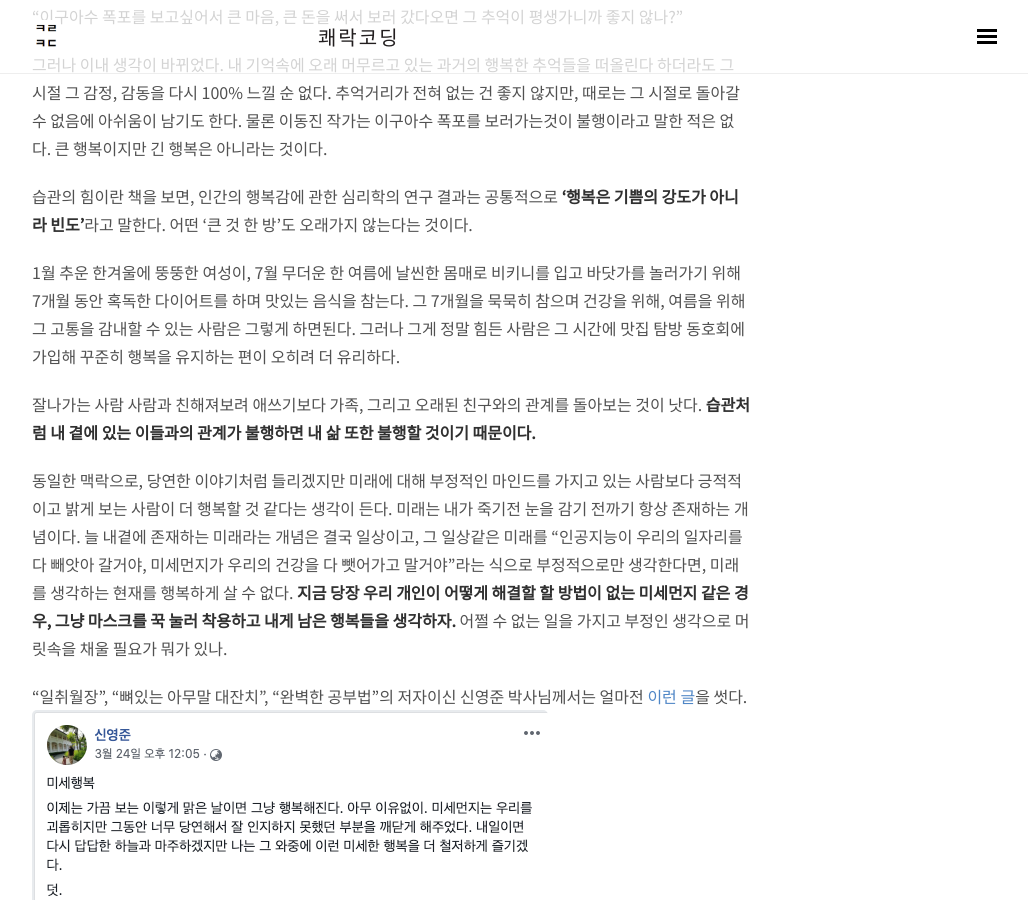
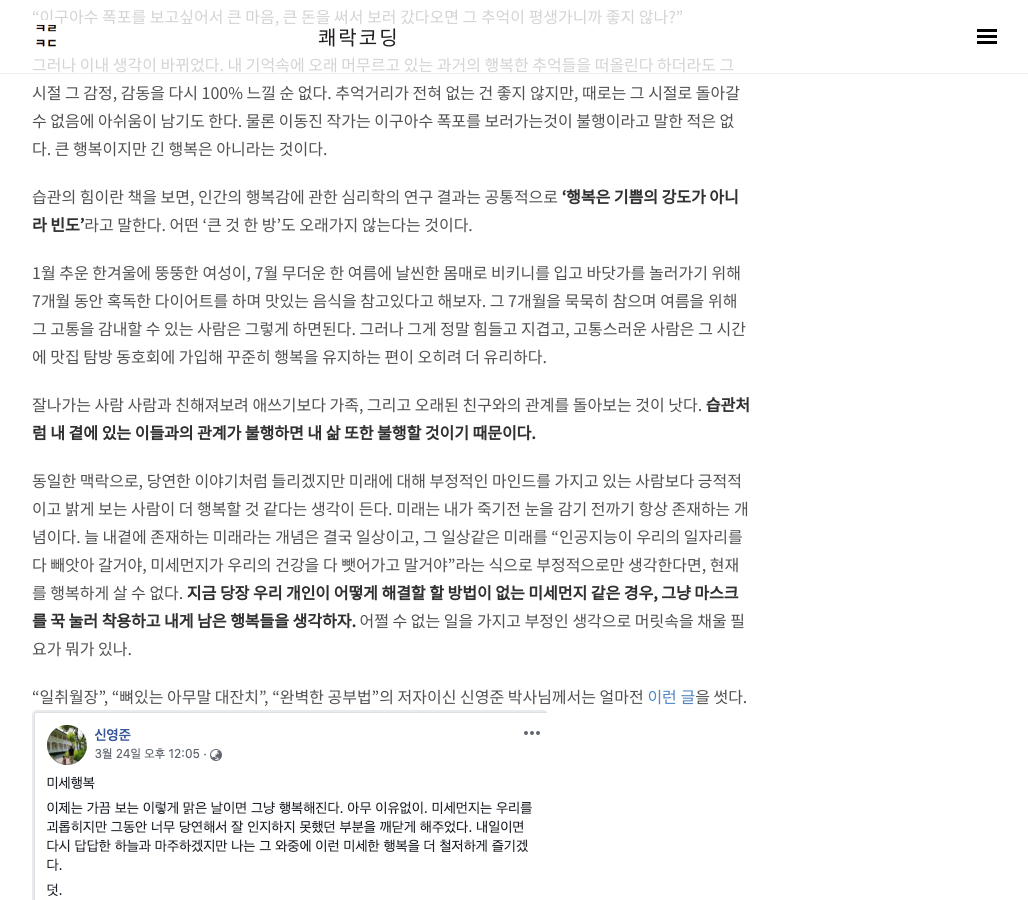
Before and after one commit to wooooooak/wooooooak.github.io, a Jekyll site: the page built from _posts/2019-03-31-습관.md, in a window 1280 px wide and 900 px high, scrolled down 474 px. Shown: the whole window, without its empty margins (248-1276 px from the left). Built offline with Jekyll 4.4.1, drawn with Linux system fonts in a browser that asks for light colours; nearby versions of some CDN libraries; some web fonts are replaced; comment, search, counter and statistics services are not loaded.

Commit message:
오탈자 수정

```diff
--- a/_posts/2019-03-31-습관.md
+++ b/_posts/2019-03-31-습관.md
@@ -18,11 +18,11 @@ comments: true
 
 습관의 힘이란 책을 보면, 인간의 행복감에 관한 심리학의 연구 결과는 공통적으로 **'행복은 기쁨의 강도가 아니라 빈도'**라고 말한다. 어떤 '큰 것 한 방'도 오래가지 않는다는 것이다.
 
-1월 추운 한겨울에 뚱뚱한 여성이, 7월 무더운 한 여름에 날씬한 몸매로 비키니를 입고 바닷가를 놀러가기 위해 7개월 동안 혹독한 다이어트를 하며 맛있는 음식을 참는다. 그 7개월을 묵묵히 참으며 건강을 위해, 여름을 위해 그 고통을 감내할 수 있는 사람은 그렇게 하면된다. 그러나 그게 정말 힘든 사람은 그 시간에 맛집 탐방 동호회에 가입해 꾸준히 행복을 유지하는 편이 오히려 더 유리하다.
+1월 추운 한겨울에 뚱뚱한 여성이, 7월 무더운 한 여름에 날씬한 몸매로 비키니를 입고 바닷가를 놀러가기 위해 7개월 동안 혹독한 다이어트를 하며 맛있는 음식을 참고있다고 해보자. 그 7개월을 묵묵히 참으며 여름을 위해 그 고통을 감내할 수 있는 사람은 그렇게 하면된다. 그러나 그게 정말 힘들고 지겹고, 고통스러운 사람은 그 시간에 맛집 탐방 동호회에 가입해 꾸준히 행복을 유지하는 편이 오히려 더 유리하다.
 
 잘나가는 사람 사람과 친해져보려 애쓰기보다 가족, 그리고 오래된 친구와의 관계를 돌아보는 것이 낫다. **습관처럼 내 곁에 있는 이들과의 관계가 불행하면 내 삶 또한 불행할 것이기 때문이다.**
 
-동일한 맥락으로, 당연한 이야기처럼 들리겠지만 미래에 대해 부정적인 마인드를 가지고 있는 사람보다 긍적적이고 밝게 보는 사람이 더 행복할 것 같다는 생각이 든다. 미래는 내가 죽기전 눈을 감기 전까기 항상 존재하는 개념이다. 늘 내곁에 존재하는 미래라는 개념은 결국 일상이고, 그 일상같은 미래를 "인공지능이 우리의 일자리를 다 빼앗아 갈거야, 미세먼지가 우리의 건강을 다 뺏어가고 말거야"라는 식으로 부정적으로만 생각한다면, 미래를 생각하는 현재를 행복하게 살 수 없다. **지금 당장 우리 개인이 어떻게 해결할 할 방법이 없는 미세먼지 같은 경우, 그냥 마스크를 꾹 눌러 착용하고 내게 남은 행복들을 생각하자.** 어쩔 수 없는 일을 가지고 부정인 생각으로 머릿속을 채울 필요가 뭐가 있나.
+동일한 맥락으로, 당연한 이야기처럼 들리겠지만 미래에 대해 부정적인 마인드를 가지고 있는 사람보다 긍적적이고 밝게 보는 사람이 더 행복할 것 같다는 생각이 든다. 미래는 내가 죽기전 눈을 감기 전까기 항상 존재하는 개념이다. 늘 내곁에 존재하는 미래라는 개념은 결국 일상이고, 그 일상같은 미래를 "인공지능이 우리의 일자리를 다 빼앗아 갈거야, 미세먼지가 우리의 건강을 다 뺏어가고 말거야"라는 식으로 부정적으로만 생각한다면, 현재를 행복하게 살 수 없다. **지금 당장 우리 개인이 어떻게 해결할 할 방법이 없는 미세먼지 같은 경우, 그냥 마스크를 꾹 눌러 착용하고 내게 남은 행복들을 생각하자.** 어쩔 수 없는 일을 가지고 부정인 생각으로 머릿속을 채울 필요가 뭐가 있나.
 
  "일취월장", "뼈있는 아무말 대잔치", "완벽한 공부법"의 저자이신 신영준 박사님께서는 얼마전 [이런 글](https://www.facebook.com/dr.yj.shin)을 썻다.
 ![미세행복](/public/img/blabla/habbit1.png)
```
